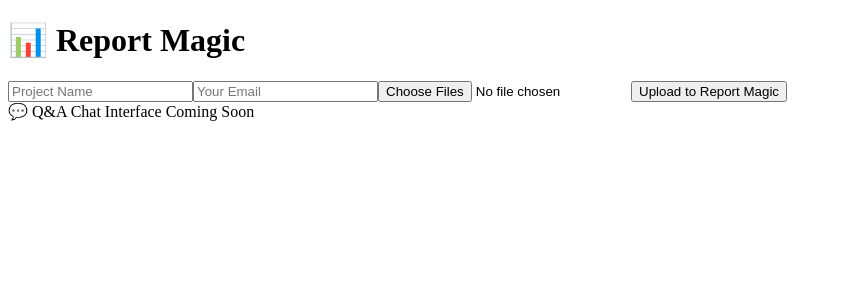
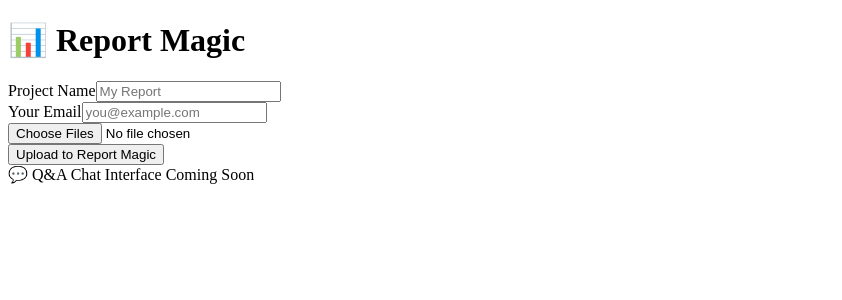
Before and after one commit to cherrya1234/report-magic-frontend, a React (Vite) app: page / in a window 1280 px wide. Shown: the top 300 px of the page, without its empty margins (0-842 px from the left). Built offline with nearby package versions, Linux system fonts and the light colour scheme.

Commit message:
Update UploadForm.jsx

```diff
--- a/src/UploadForm.jsx
+++ b/src/UploadForm.jsx
@@ -1,51 +1,86 @@
-import React, { useState } from "react";
-import axios from "axios";
+import React, { useState } from 'react';
+import axios from 'axios';
 
-const UploadForm = () => {
-  const [projectName, setProjectName] = useState("");
-  const [email, setEmail] = useState("");
-  const [files, setFiles] = useState([]);
+function UploadForm() {
+  const [projectName, setProjectName] = useState('');
+  const [email, setEmail] = useState('');
+  const [files, setFiles] = useState(null);
+  const [uploading, setUploading] = useState(false);
+  const [message, setMessage] = useState('');
 
-  const handleUpload = async (e) => {
+  const handleSubmit = async (e) => {
     e.preventDefault();
-    if (!files.length) return;
+
+    if (!files) {
+      alert('Please select at least one file.');
+      return;
+    }
 
     const formData = new FormData();
     for (let file of files) {
-      formData.append("files", file);
+      formData.append('files', file);
     }
-    formData.append("session_id", `${projectName}-${Date.now()}`);
+    formData.append('session_id', projectName || email || 'default-session');
 
-    const API_BASE = import.meta.env.VITE_API_BASE;
-    await axios.post(`${API_BASE}/api/upload`, formData);
-    alert("Files uploaded!");
+    setUploading(true);
+    setMessage('Uploading...');
+
+    try {
+      const response = await axios.post(
+        'https://report-magic-backend.onrender.com/api/upload',
+        formData,
+        {
+          headers: { 'Content-Type': 'multipart/form-data' },
+        }
+      );
+
+      setMessage('✅ Files uploaded successfully!');
+      console.log('Upload response:', response.data);
+    } catch (error) {
+      setMessage('❌ Upload failed. Check console for details.');
+      console.error('Upload error:', error);
+    } finally {
+      setUploading(false);
+    }
   };
 
   return (
-    <form onSubmit={handleUpload}>
+    <form onSubmit={handleSubmit}>
+      <div>
+        <label>Project Name</label>
         <input
           type="text"
-        placeholder="Project Name"
           value={projectName}
           onChange={(e) => setProjectName(e.target.value)}
-        required
+          placeholder="My Report"
         />
+      </div>
+
+      <div>
+        <label>Your Email</label>
         <input
           type="email"
-        placeholder="Your Email"
           value={email}
           onChange={(e) => setEmail(e.target.value)}
-        required
+          placeholder="you@example.com"
         />
+      </div>
+
+      <div>
         <input
           type="file"
           multiple
-        onChange={(e) => setFiles(Array.from(e.target.files))}
-        accept=".xlsx, .xls"
+          onChange={(e) => setFiles(e.target.files)}
         />
-      <button type="submit">Upload to Report Magic</button>
+      </div>
+
+      <button type="submit" disabled={uploading}>
+        {uploading ? 'Uploading...' : 'Upload to Report Magic'}
+      </button>
+
+      {message && <p>{message}</p>}
     </form>
   );
-};
+}
 
 export default UploadForm;
```
Lines whose indentation alone changed are shown as unchanged.
